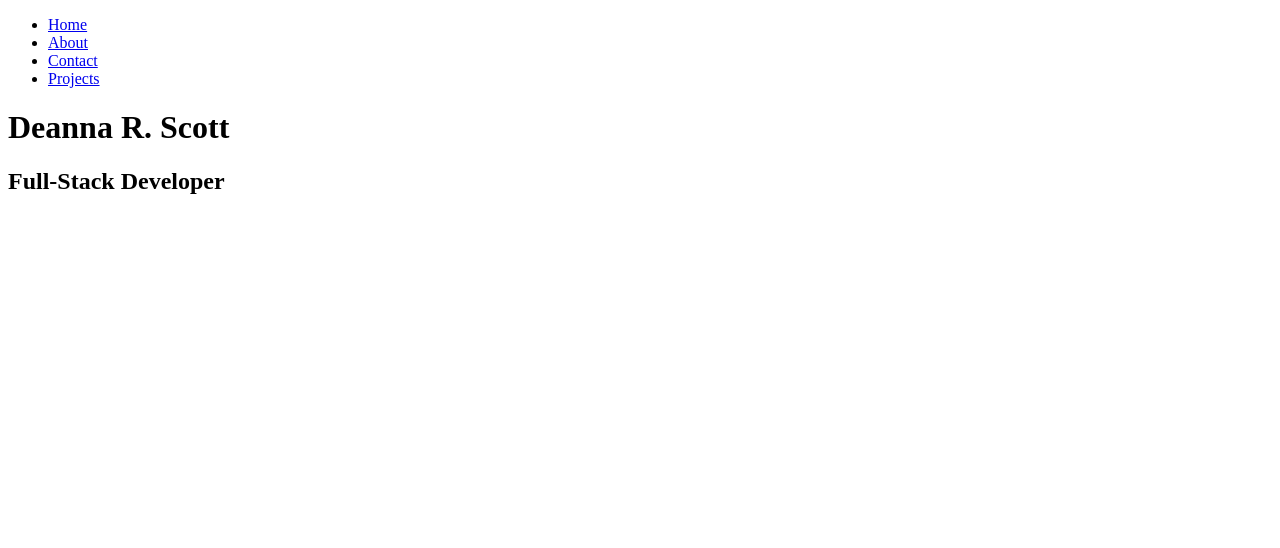
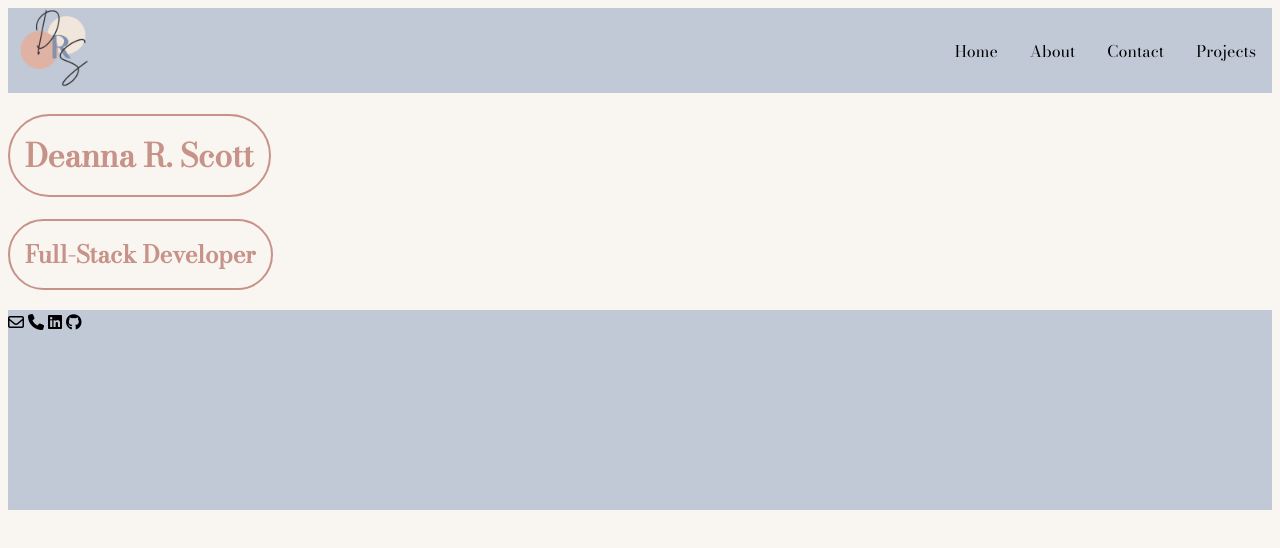
Before and after one commit to DeeRSco/portfolio-page, a plain HTML site: page index.html in a window 1280 px wide. Drawn offline with nearby package versions, Linux system fonts and the light colour scheme.

Commit message:
added a styling page, added header & started formatting footer, linked Google Fonts and icons via FontAwesome

```diff
--- a/index.html
+++ b/index.html
@@ -4,19 +4,52 @@
     <meta charset="UTF-8">
     <meta name="viewport" content="width=device-width, initial-scale=1.0">
     <title>DRS Portfolio</title>
+    <link rel="stylesheet" type="text/css" href="./styles.css">
+    <link rel="preconnect" href="https://fonts.googleapis.com">
+    <link rel="preconnect" href="https://fonts.gstatic.com" crossorigin>
+    <link href="https://fonts.googleapis.com/css2?family=Bodoni+Moda:opsz@6..96&display=swap" rel="stylesheet">
+    <script src="https://kit.fontawesome.com/ddd015b8fa.js" crossorigin="anonymous"></script>
 </head>
+
+
 <body>
     <header>
         <nav>
+            <div class="header">
+                <div class="header-logo">
+                    <img src="./images/DRS Logo - Submark.png">
+                </div>
+
+                <div class="header-links">
                     <ul>
                         <li><a href="index.html">Home</a></li>
                         <li><a href="about.html">About</a></li>
                         <li><a href="contact.html">Contact</a></li>
                         <li><a href="projects.html">Projects</a></li>
                     </ul>
+                </div>
+
+            </div>
+
         </nav>
+
     </header>
+
+    <div class="home-body">
         <h1>Deanna R. Scott</h1>
         <h2>Full-Stack Developer</h2>
+
+    </div>
+
+    <div class="footer">
+        <div class="footer-links">
+            <i class="fa-regular fa-envelope"></i>
+            <i class="fa-solid fa-phone"></i>
+            <i class="fa-brands fa-linkedin"></i>
+            <i class="fa-brands fa-github"></i>
+
+        </div>
+    </div>
+
 </body>
 </html>
--- /dev/null
+++ b/styles.css
@@ -0,0 +1,76 @@
+* {
+    box-sizing: border-box;
+}
+
+:root {
+    --pink: #c79288;
+    --brown: #625448;
+    --gray: #e6e4e8;
+    --blue: #c1c9d7;
+
+}
+
+@import url('https://fonts.googleapis.com/css2?family=Bodoni+Moda:opsz@6..96&display=swap');
+
+body {
+    font-family: 'Bodoni Moda', serif;
+    background-color: #f9f5f1;
+
+}
+
+/* ----------------------- HEADER STYLING ---------------------- */
+.header {
+    background-color: var(--blue);
+    height: 85px;
+    display: flex;
+    justify-content:space-between;
+    align-items:center;
+}
+
+.header img {
+    width: 100px;
+}
+
+.header-links ul {
+    list-style: none;
+    margin: 0;
+    padding: 0;
+    overflow: hidden;
+    /* background-color:#c79288 */
+}
+
+.header-links li {
+    float: left;
+}
+
+.header-links li a {
+    display: block;
+    padding: 16px;
+    color: black;
+    text-decoration: none;
+
+}
+
+.header a:hover {
+    background-color: var(--pink);
+    color: white;
+    border: 2px solid var(--pink);
+    border-radius: 45px;
+}
+
+h1,
+h2 {
+    color: var(--pink);
+    /* text-decoration: underline; */
+    border: 2px solid var(--pink);
+    border-radius: 55px;
+    width:fit-content;
+    padding: 15px;
+}
+
+/* ----------------------- FOOTER STYLING ---------------------- */
+
+.footer {
+    background-color: var(--blue);
+    height: 200px;
+}
```
Also changed, not shown: about.html (+25 -0 lines), contact.html (+19 -1 lines), projects.html (+16 -0 lines), images/DRS Logo - Submark.png (added), 1 other file. Lines whose indentation alone changed are shown as unchanged.
